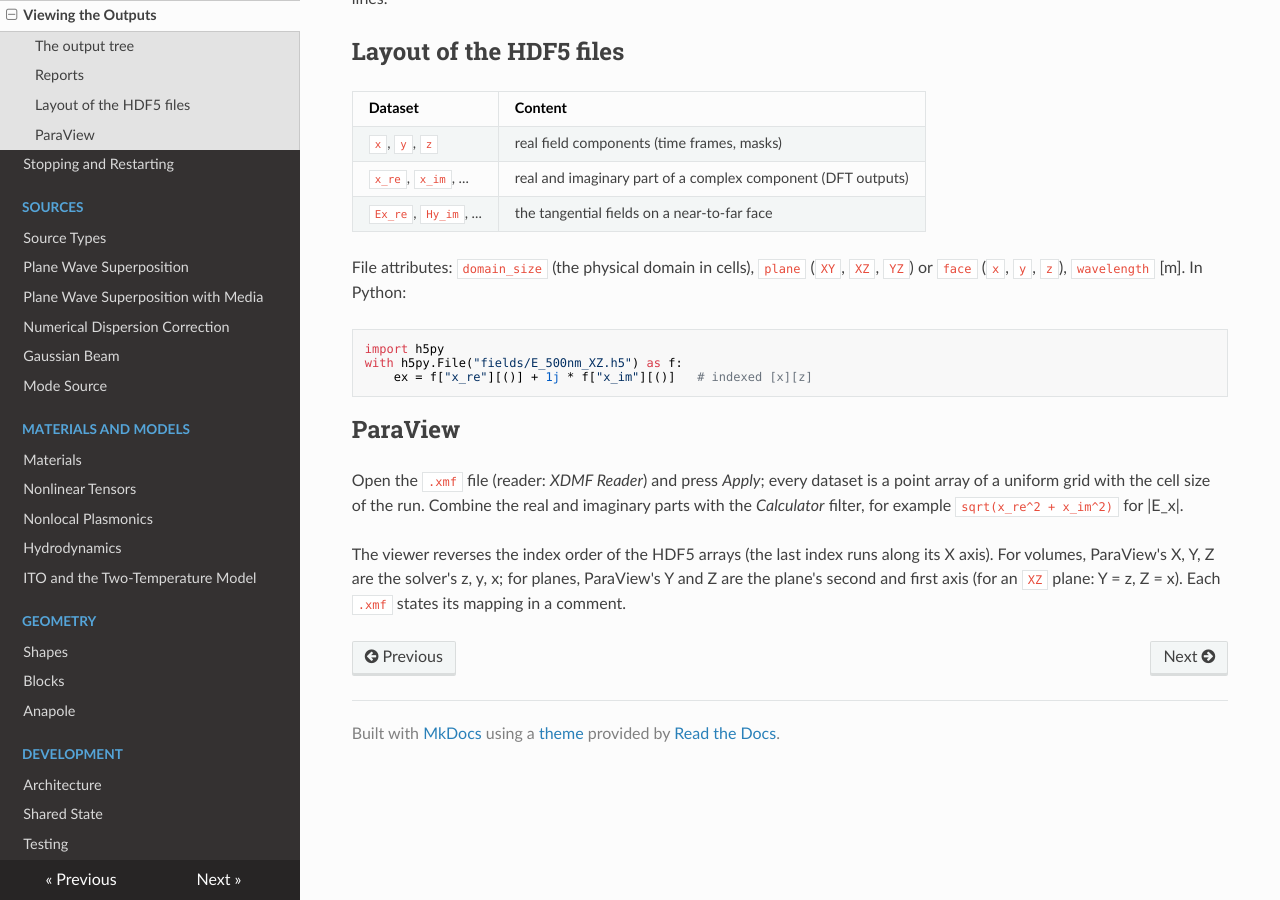
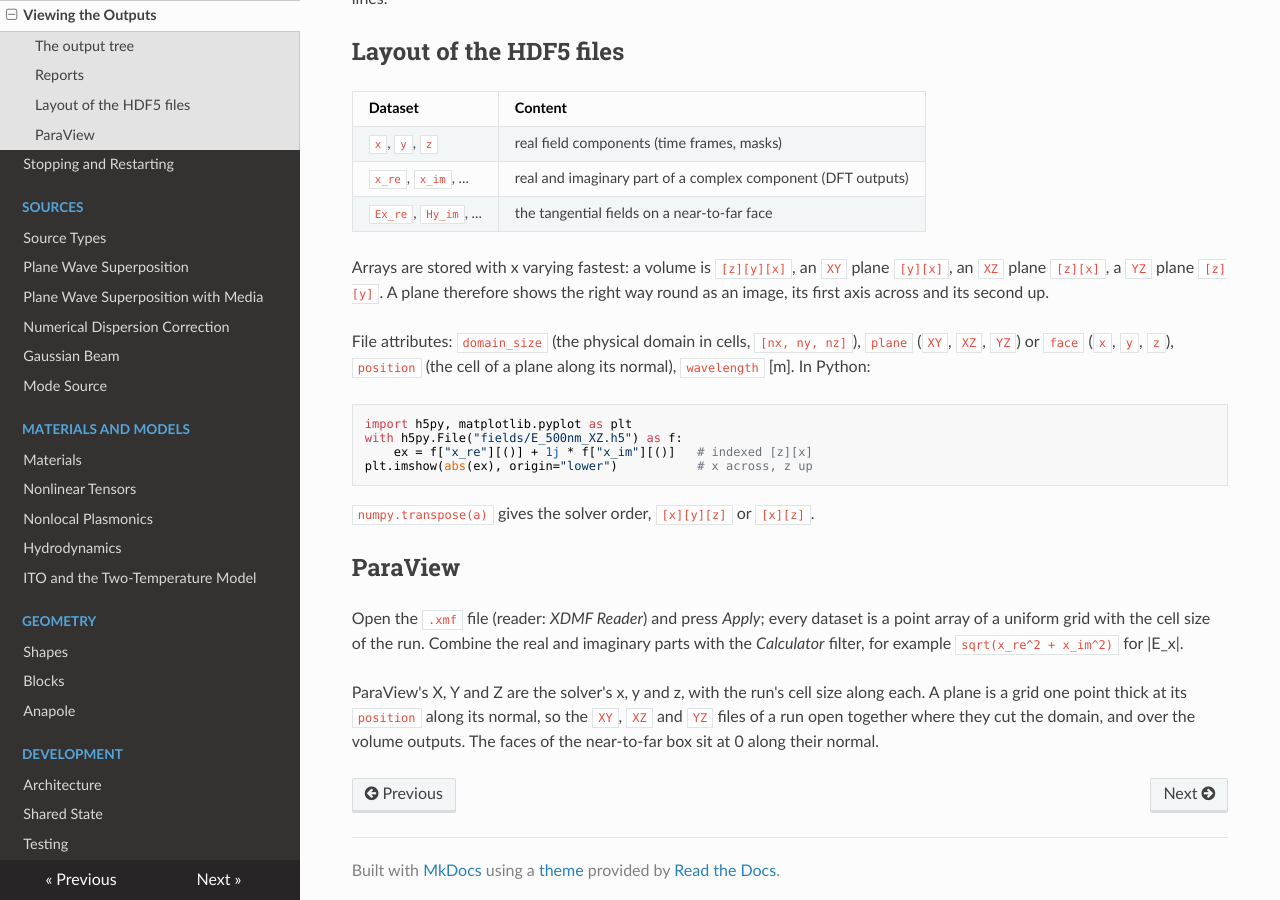
Before and after one commit to cpapakonstantinou/cfdtd, an MkDocs documentation site: the page built from docs/tutorial/Outputs.md, in a window 1280 px wide and 900 px high, scrolled down 1595 px. Built offline with MkDocs 1.6.1, drawn with Linux system fonts in a browser that asks for light colours; nearby versions of some CDN libraries.

Commit message:
order io so axis readings are natural w.r.t to solver coordinate system

````diff
--- a/docs/geometry/make_shape_figures.py
+++ b/docs/geometry/make_shape_figures.py
@@ -276,7 +276,7 @@ def mesh(fdtd, shape, spec):
         if run.returncode != 0:
             sys.exit(f"{shape}: fdtd mesh failed\n{run.stdout[-2000:]}\n{run.stderr[-500:]}")
         with h5py.File(os.path.join(tmp, "out", "materials", "MaterialIndex.h5")) as f:
-            return f["x"][...]
+            return np.transpose(f["x"][...])  # stored [z][y][x]: back to [x][y][z]
 
 
 def draw(shape, spec, vol, out):
--- a/docs/tutorial/Outputs.md
+++ b/docs/tutorial/Outputs.md
@@ -68,14 +68,22 @@ The probe traces are `frames/probe_<x>_<y>_<z>.txt`, the tracker spectra
 | `x_re`, `x_im`, ... | real and imaginary part of a complex component (DFT outputs) |
 | `Ex_re`, `Hy_im`, ... | the tangential fields on a near-to-far face |
 
-File attributes: `domain_size` (the physical domain in cells), `plane` (`XY`, `XZ`, `YZ`)
-or `face` (`x`, `y`, `z`), `wavelength` [m]. In Python:
+Arrays are stored with x varying fastest: a volume is `[z][y][x]`, an `XY` plane `[y][x]`, an
+`XZ` plane `[z][x]`, a `YZ` plane `[z][y]`. A plane therefore shows the right way round as an
+image, its first axis across and its second up.
+
+File attributes: `domain_size` (the physical domain in cells, `[nx, ny, nz]`), `plane` (`XY`,
+`XZ`, `YZ`) or `face` (`x`, `y`, `z`), `position` (the cell of a plane along its normal),
+`wavelength` [m]. In Python:
 
 ```python
-import h5py
+import h5py, matplotlib.pyplot as plt
 with h5py.File("fields/E_500nm_XZ.h5") as f:
-    ex = f["x_re"][()] + 1j * f["x_im"][()]   # indexed [x][z]
+    ex = f["x_re"][()] + 1j * f["x_im"][()]   # indexed [z][x]
+plt.imshow(abs(ex), origin="lower")           # x across, z up
 ```
+
+`numpy.transpose(a)` gives the solver order, `[x][y][z]` or `[x][z]`.
 
 ## ParaView
 
@@ -83,7 +91,7 @@ Open the `.xmf` file (reader: *XDMF Reader*) and press *Apply*; every dataset is
 array of a uniform grid with the cell size of the run. Combine the real and imaginary
 parts with the *Calculator* filter, for example `sqrt(x_re^2 + x_im^2)` for |E_x|.
 
-The viewer reverses the index order of the HDF5 arrays (the last index runs along its X
-axis). For volumes, ParaView's X, Y, Z are the solver's z, y, x; for planes, ParaView's
-Y and Z are the plane's second and first axis (for an `XZ` plane: Y = z, Z = x). Each
-`.xmf` states its mapping in a comment.
+ParaView's X, Y and Z are the solver's x, y and z, with the run's cell size along each. A
+plane is a grid one point thick at its `position` along its normal, so the `XY`, `XZ` and `YZ`
+files of a run open together where they cut the domain, and over the volume outputs. The faces
+of the near-to-far box sit at 0 along their normal.
````
Also changed, not shown: docs/dev/Roadmap.md (+2 -0 lines), 17 other files.
